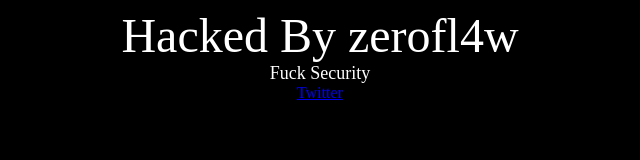
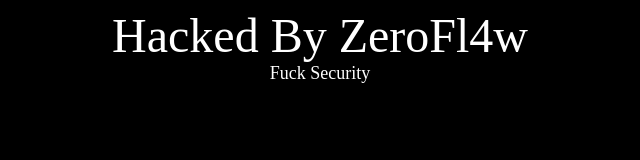
Before and after one commit to ZeroFl4w/zerofl4w.github.io, a plain HTML site: page index.html in a window 1280 px wide. Shown: the whole page, without its empty margins (320-960 px from the left). Drawn offline with Linux system fonts and the light colour scheme.

Commit message:
Update index.html

```diff
--- a/index.html
+++ b/index.html
@@ -3,13 +3,12 @@
 <head>
 	<meta charset="utf-8">
 	<meta name="viewport" content="width=device-width, initial-scale=1">
-	<title>Hacked By zerofl4w</title>
+	<title>Hacked By ZeroFl4w</title>
 </head>
 <body bgcolor="black">
 	<center>
-		<font size="7" color="white">Hacked By zerofl4w</font><br>
+		<font size="7" color="white">Hacked By ZeroFl4w</font><br>
 		<font size="4" color="white">Fuck Security</font><br>
-		<a href="https://twitter.com/ZeroFl4w">Twitter</a>
 	</center>
 
 </body>
```
